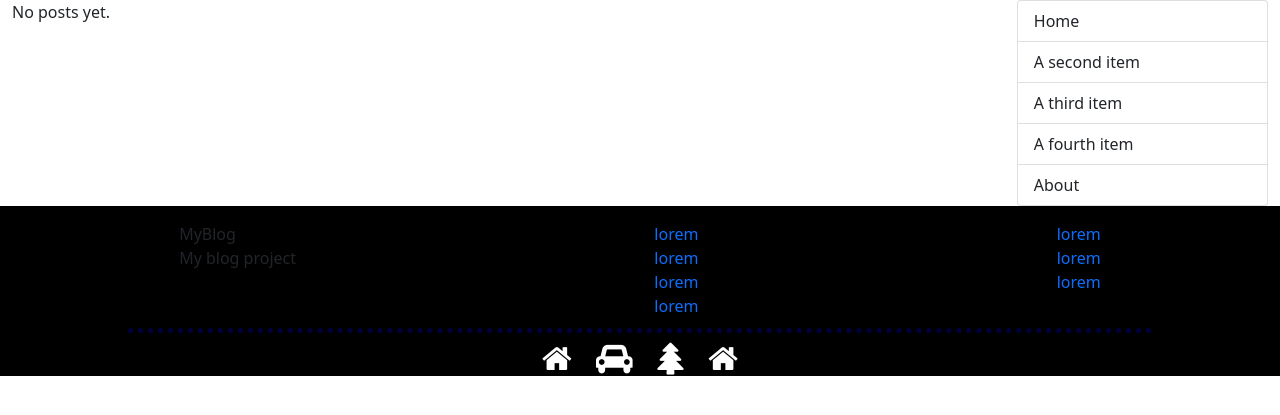
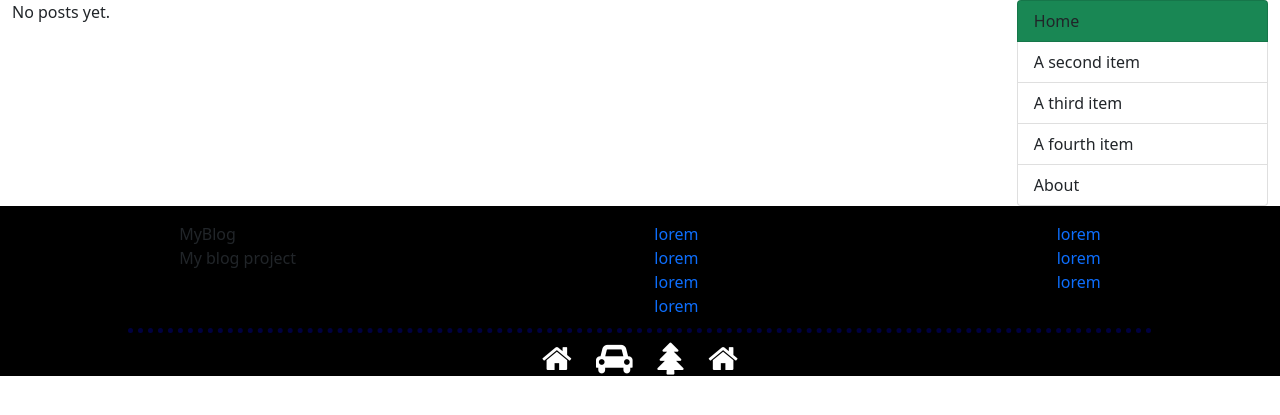
Before and after one commit to Farruxbek-Azatov/blog-project, a Django app: page / in a window 1280 px wide. Shown: the part 56-471 px from the top of the page. Run offline with Django 3.2, Linux system fonts and the light colour scheme; data that the repository does not hold is empty.

Commit message:
some changes

```diff
--- a/blog/templates/base.html
+++ b/blog/templates/base.html
@@ -34,7 +34,7 @@
 
         <div class="side position-sticky top-0">
             <ul class="list-group">
-                <li class="list-group-item">Home</li>
+                <li class="list-group-item bg-success">Home</li>
                 <li class="list-group-item">A second item</li>
                 <li class="list-group-item">A third item</li>
                 <li class="list-group-item">A fourth item</li>
```
